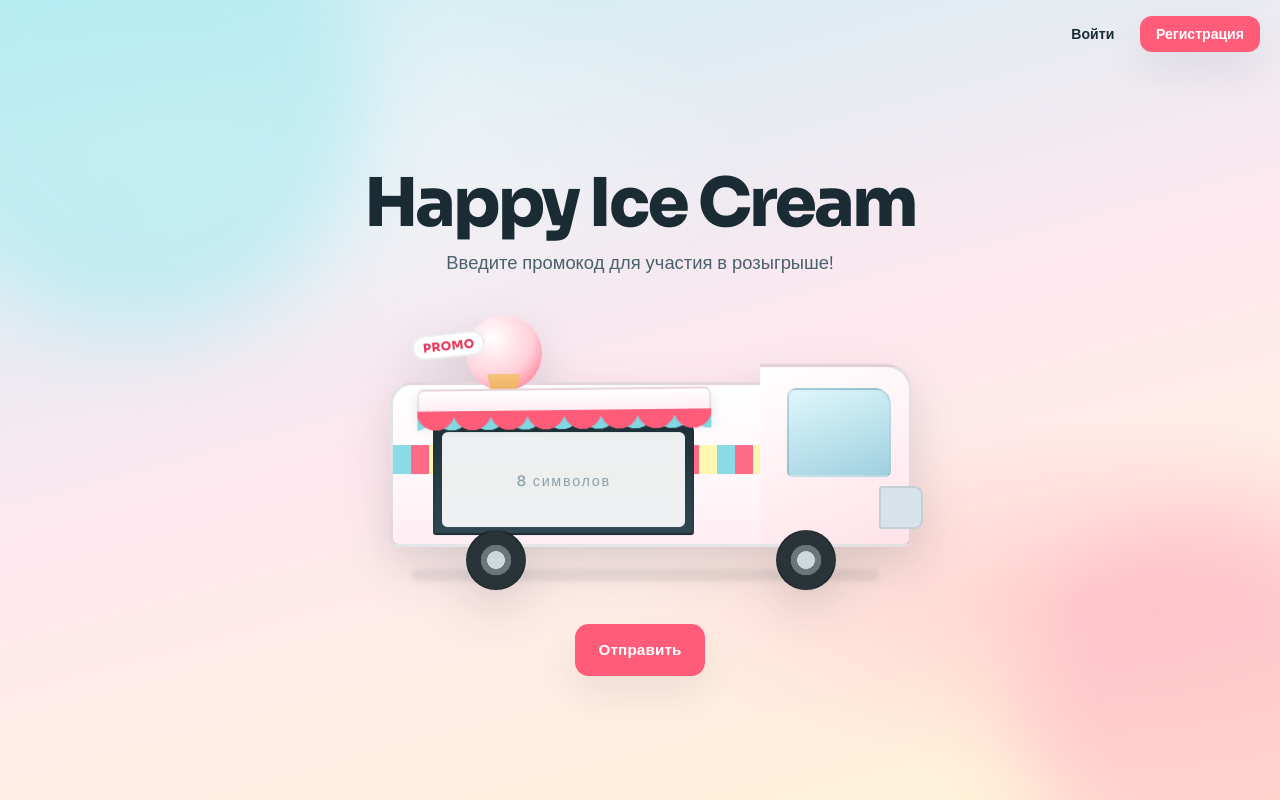
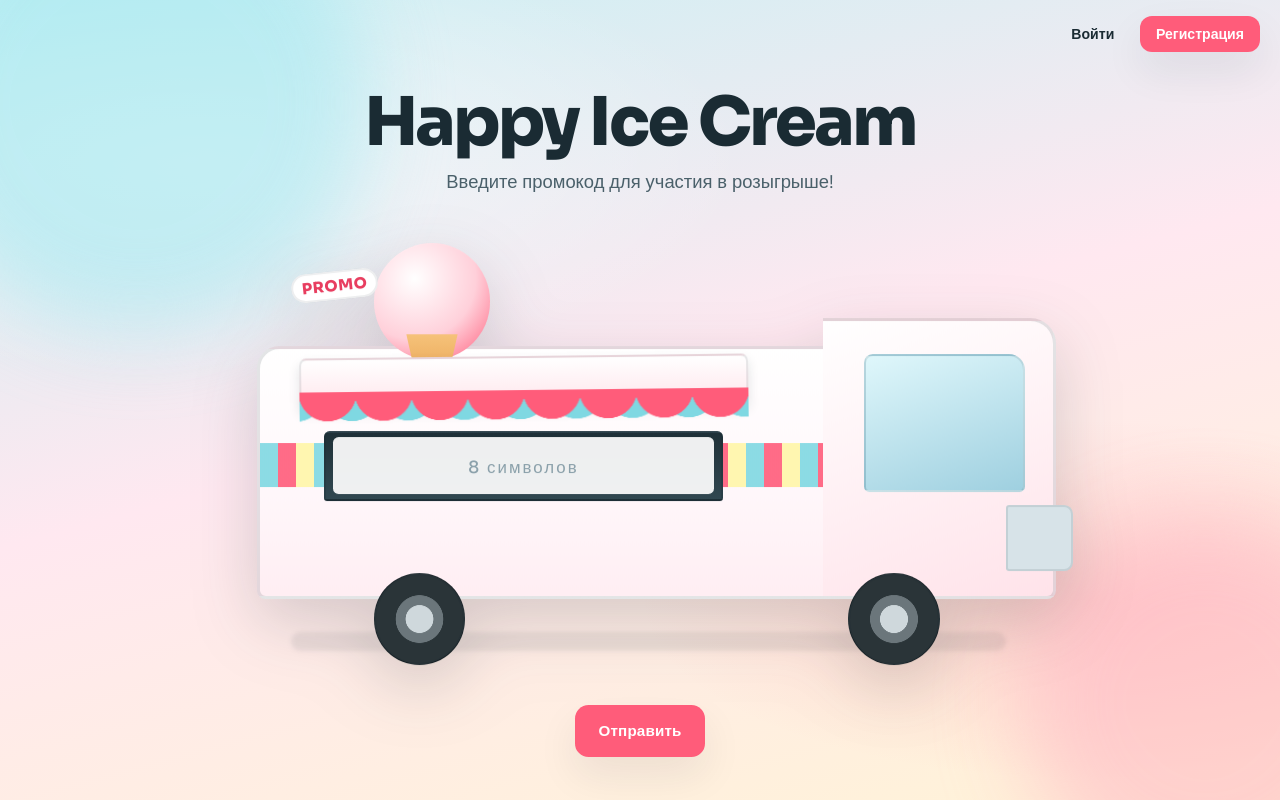
Before and after one commit to RedGradient/HappyIceCream, a Django app: page / in a window 1280 px wide. Run offline with Django 5.2, Linux system fonts and the light colour scheme.

Commit message:
feature(input): bigger van

```diff
--- a/src/promocode/templates/landing.html
+++ b/src/promocode/templates/landing.html
@@ -82,7 +82,7 @@
         }
 
         .hero-inner {
-            width: min(100%, 40rem);
+            width: min(100%, 56rem);
             animation: rise 700ms cubic-bezier(0.22, 1, 0.36, 1) both;
         }
 
@@ -118,12 +118,12 @@
 
         /* —— Ice cream truck —— */
         .ice-truck {
-            --truck-w: min(100%, 34rem);
+            --truck-w: min(100%, 52rem);
             position: relative;
             width: var(--truck-w);
             aspect-ratio: 16 / 9;
             margin-inline: auto;
-            filter: drop-shadow(0 18px 24px rgba(26, 43, 51, 0.16));
+            filter: drop-shadow(0 22px 32px rgba(26, 43, 51, 0.18));
             animation: truck-idle 4.5s ease-in-out infinite;
         }
 
@@ -219,7 +219,7 @@
             background: #fff;
             border: 2px solid rgba(26, 43, 51, 0.08);
             font-family: Sora, sans-serif;
-            font-size: clamp(0.55rem, 1.8vw, 0.75rem);
+            font-size: clamp(0.7rem, 2vw, 0.95rem);
             font-weight: 800;
             letter-spacing: 0.04em;
             color: var(--accent-deep);
@@ -230,28 +230,28 @@
         .ice-truck__bay {
             position: absolute;
             left: 12%;
-            top: 42%;
+            top: 46%;
             width: 48%;
-            height: 36%;
+            height: 15%;
             z-index: 3;
             background: linear-gradient(180deg, #1f3138 0%, #314851 100%);
             border-radius: 0.35rem 0.35rem 0.2rem 0.2rem;
             border: 2px solid rgba(26, 43, 51, 0.25);
             display: grid;
             place-items: center;
-            padding: 0.35rem 0.45rem 0.4rem;
+            padding: 0.28rem 0.45rem 0.32rem;
         }
 
         .ice-truck__bay input {
             width: 100%;
             height: 100%;
-            min-height: 2.4rem;
+            min-height: 2rem;
             border: 0;
             border-radius: 0.35rem;
             background: var(--field);
             color: var(--ink);
             font-family: Sora, sans-serif;
-            font-size: clamp(0.85rem, 2.6vw, 1.15rem);
+            font-size: clamp(1rem, 2.8vw, 1.35rem);
             font-weight: 700;
             letter-spacing: 0.22em;
             text-align: center;
```
